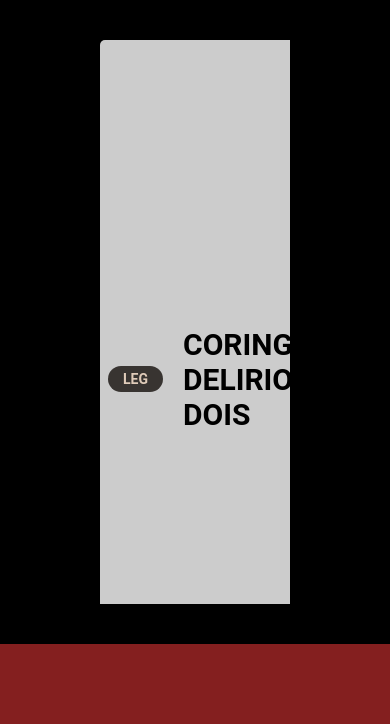
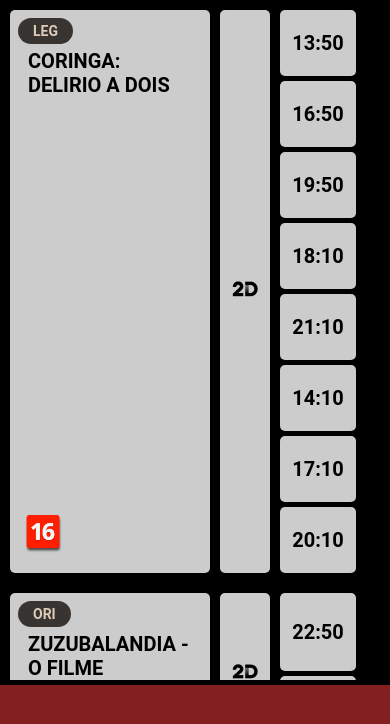
Before and after one commit to sashacode11/showtimes, a Vue app: page / in a window 390 px wide. Shown: the top 724 px of the page. Built offline with nearby package versions, Linux system fonts and the light colour scheme.

Commit message:
added mobile view

```diff
--- a/src/App.vue
+++ b/src/App.vue
@@ -32,4 +32,10 @@
   background-color: #841f1f;
   bottom: 0;
 }
+
+@media (max-width: 768px) {
+  body {
+    font-size: 20px;
+  }
+}
 </style>
--- a/src/components/MovieItem.vue
+++ b/src/components/MovieItem.vue
@@ -342,4 +342,34 @@
 .highlight {
   background-color: #4caf50;
 }
+
+@media (max-width: 768px) {
+  .movie-item {
+    grid-template-columns: 2fr 50px 1fr;
+  }
+
+  .exhibition-type img {
+    width: 30px;
+  }
+
+  .movie-title {
+    min-width: 50px;
+  }
+  .movie-title {
+    flex-direction: column;
+    align-items: flex-start;
+    gap: 5px;
+  }
+
+  .time {
+    margin: 0;
+  }
+
+  .audio-times {
+    gap: 5px;
+  }
+  /* .movie-list {
+    margin: 10px 20px;
+  } */
+}
 </style>
--- a/src/components/MovieList.vue
+++ b/src/components/MovieList.vue
@@ -16,4 +16,11 @@
   flex-direction: column;
   overflow: auto;
 }
+
+@media (max-width: 768px) {
+  .movie-list {
+    margin: 5px;
+    min-height: 80vh;
+  }
+}
 </style>
```
Also changed, not shown: public/404.html (added, +17 -0 lines).
